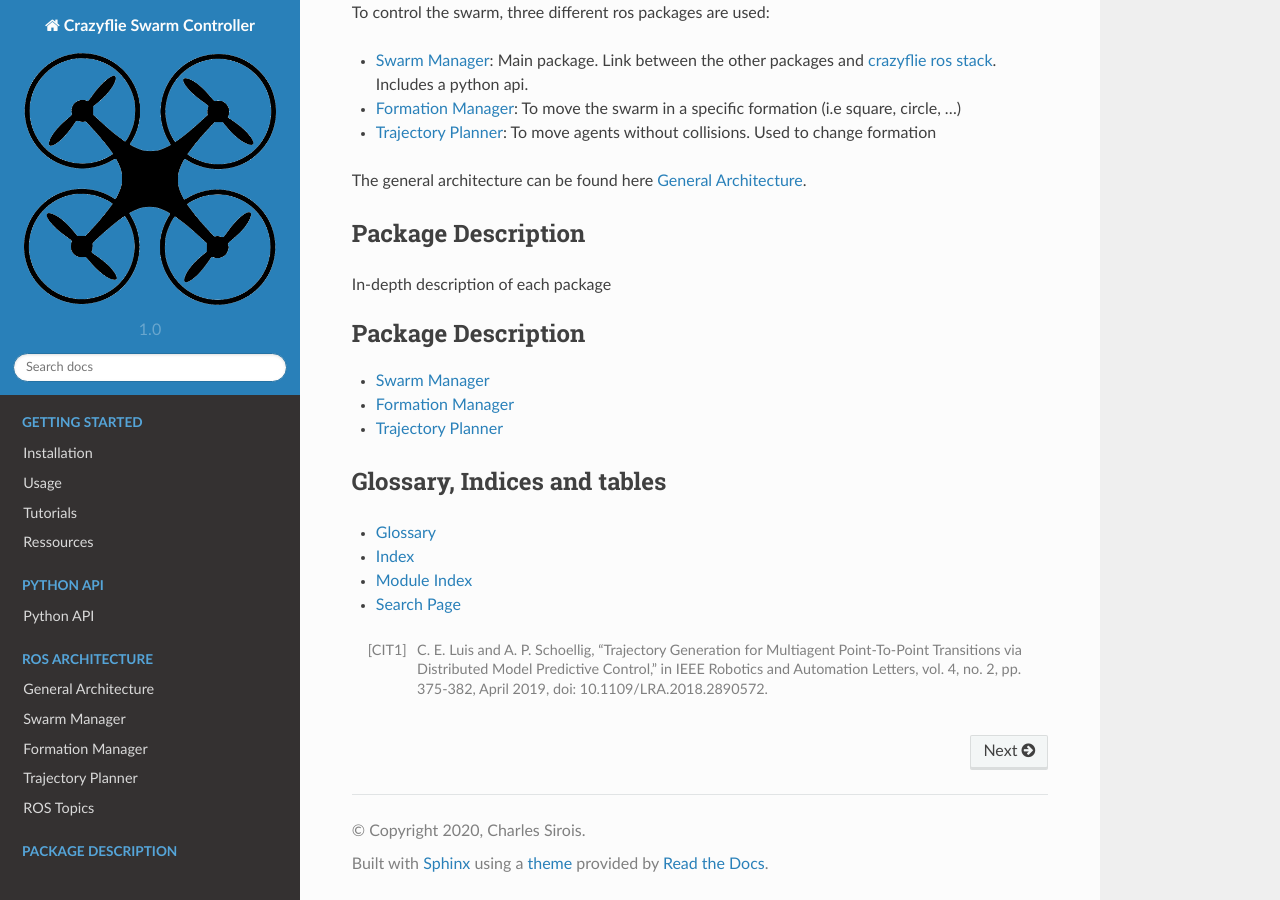
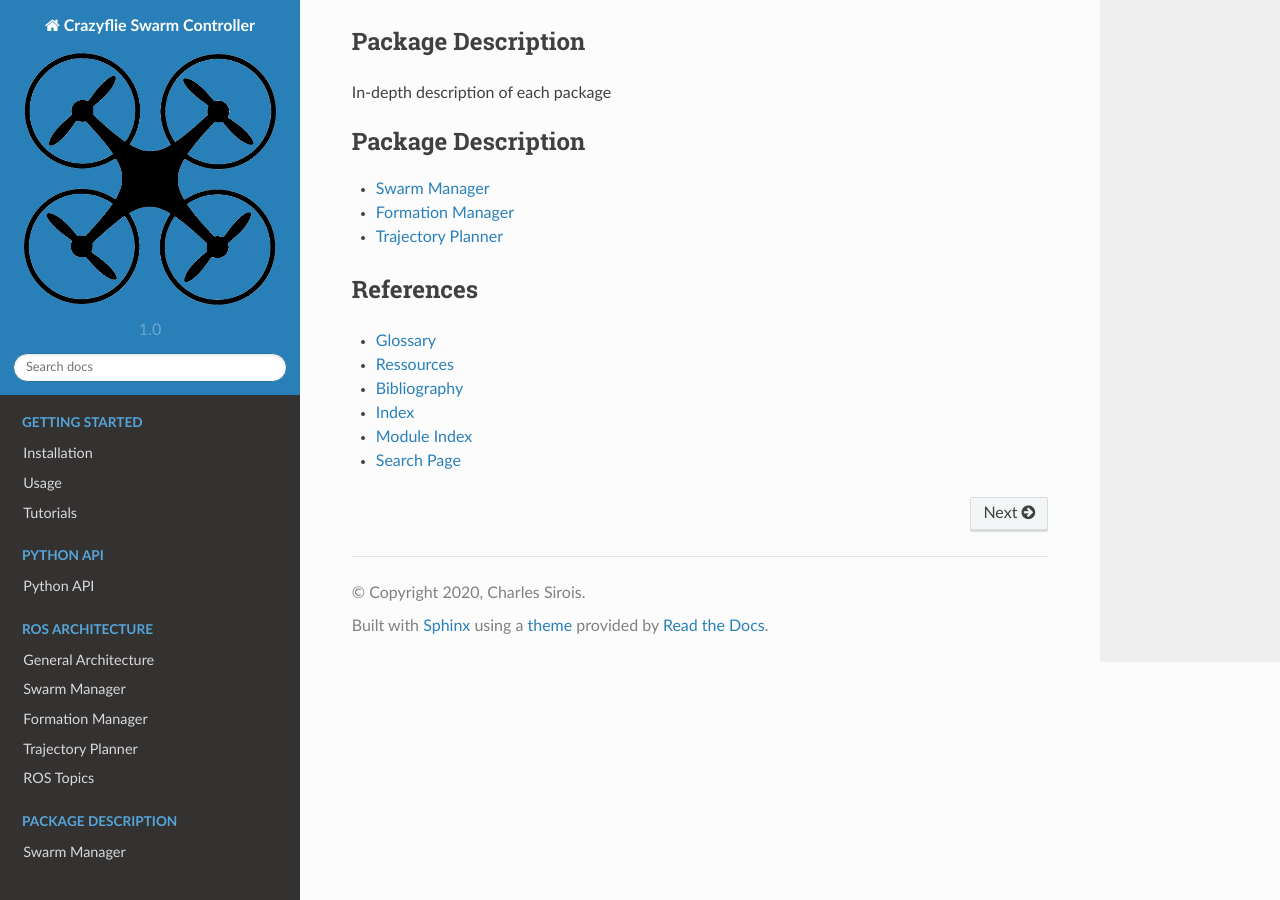
Before and after one commit to MRASL/crazyflie_charles, a Sphinx documentation site: the page built from docs/index.rst, in a window 1280 px wide and 900 px high, scrolled down 3067 px. Built offline with Sphinx 7.4.7 and the Read the Docs theme 2.0.0, drawn with Linux system fonts in a browser that asks for light colours; some of the changed text lies outside the part shown.

Commit message:
Bibliography

```diff
--- /dev/null
+++ b/docs/bibliography.rst
@@ -0,0 +1,6 @@
+Bibliography
+============
+
+.. [CIT1] C. E. Luis and A. P. Schoellig,
+   "Trajectory Generation for Multiagent Point-To-Point Transitions via Distributed Model Predictive Control,"
+   in IEEE Robotics and Automation Letters, vol. 4, no. 2, pp. 375-382, April 2019, doi: 10.1109/LRA.2018.2890572.
--- a/docs/getting_started/tutorials/update_doc.rst
+++ b/docs/getting_started/tutorials/update_doc.rst
@@ -13,5 +13,7 @@
 
 .. note::
 
-    All documentation is written in reStructuredText.
-    A good guide can be found `here <https://www.sphinx-doc.org/en/master/usage/restructuredtext/basics.html>`_.
+    All documentation is written in reStructuredText:
+
+    * `Rst tutorial <https://www.sphinx-doc.org/en/master/usage/restructuredtext/basics.html>`_
+    * `Sphinx and rtd tutorial <https://docs.readthedocs.io/en/stable/intro/getting-started-with-sphinx.html>`_.
--- a/docs/index.rst
+++ b/docs/index.rst
@@ -171,17 +170,21 @@
    package_description/formation_manager
    package_description/trajectory_planner
 
-Glossary, Indices and tables
-============================
+References
+==========
 
 .. toctree::
    :maxdepth: 2
    :hidden:
-   :caption: Glossary
+   :caption: References
 
    glossary
+   ressources
+   bibliography
 
 * :doc:`glossary`
+* :doc:`ressources`
+* :doc:`bibliography`
 * :ref:`genindex`
 * :ref:`modindex`
 * :ref:`search`
@@ -189,7 +192,3 @@
 
 
 .. _crazyflie ros stack: https://github.com/whoenig/crazyflie_ros
-
-.. [CIT1] C. E. Luis and A. P. Schoellig,
-   "Trajectory Generation for Multiagent Point-To-Point Transitions via Distributed Model Predictive Control,"
-   in IEEE Robotics and Automation Letters, vol. 4, no. 2, pp. 375-382, April 2019, doi: 10.1109/LRA.2018.2890572.
--- a/docs/getting_started/ressources.rst
+++ b/docs/ressources.rst
@@ -9,6 +9,7 @@
 * `Git tutorial <https://git-scm.com/book/en/v2/Git-Basics-Getting-a-Git-Repository>`_
 * `Google docstring <https://sphinxcontrib-napoleon.readthedocs.io/en/latest/example_google.html>`_
 * `Python Style Guide <https://www.python.org/dev/peps/pep-0008/#naming-conventions>`_
+* `Sphinx and RTD tutorial <https://docs.readthedocs.io/en/stable/intro/getting-started-with-sphinx.html>`_
 
 Other Research with Crazyflie
 -----------------------------
```
Also changed, not shown: other parts of docs/index.rst (+0 -1 lines), docs/glossary.rst (+4 -4 lines).
